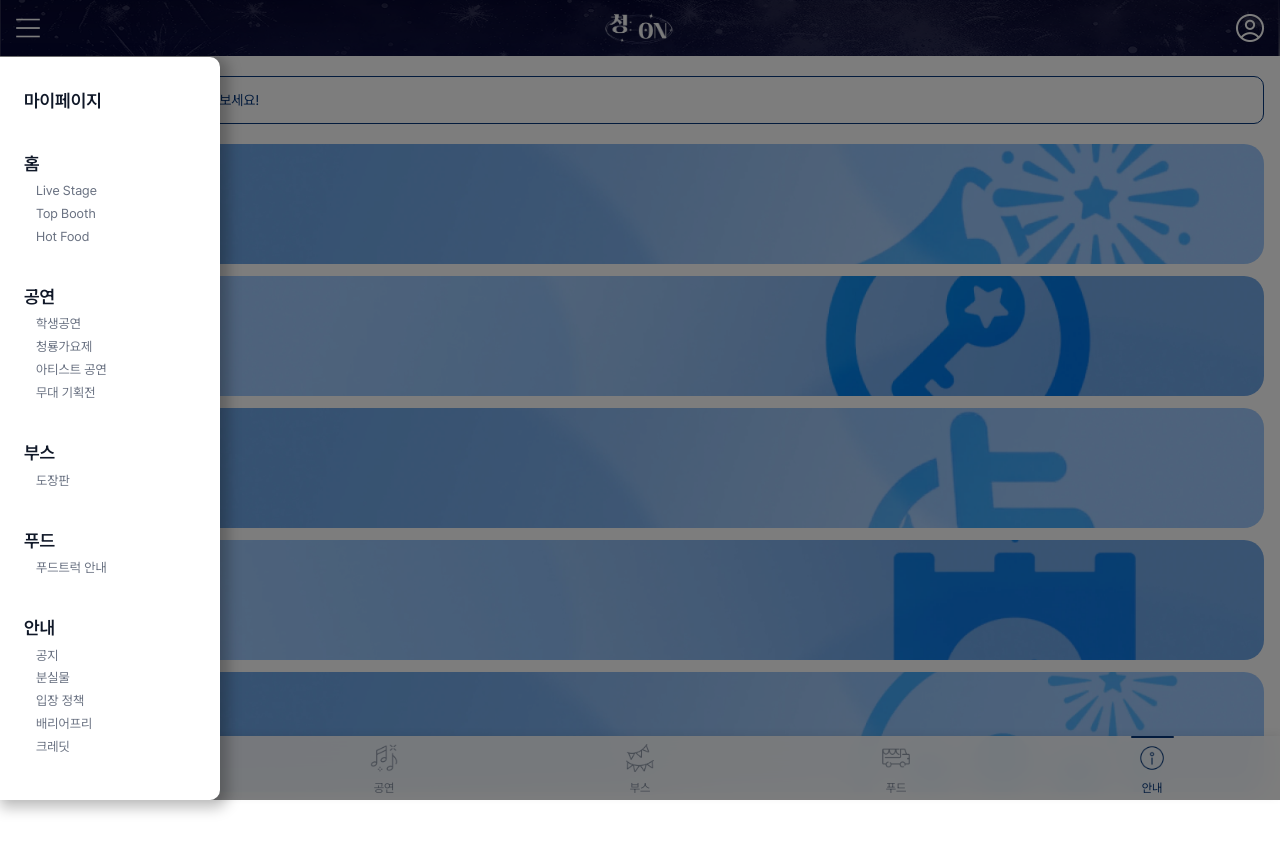
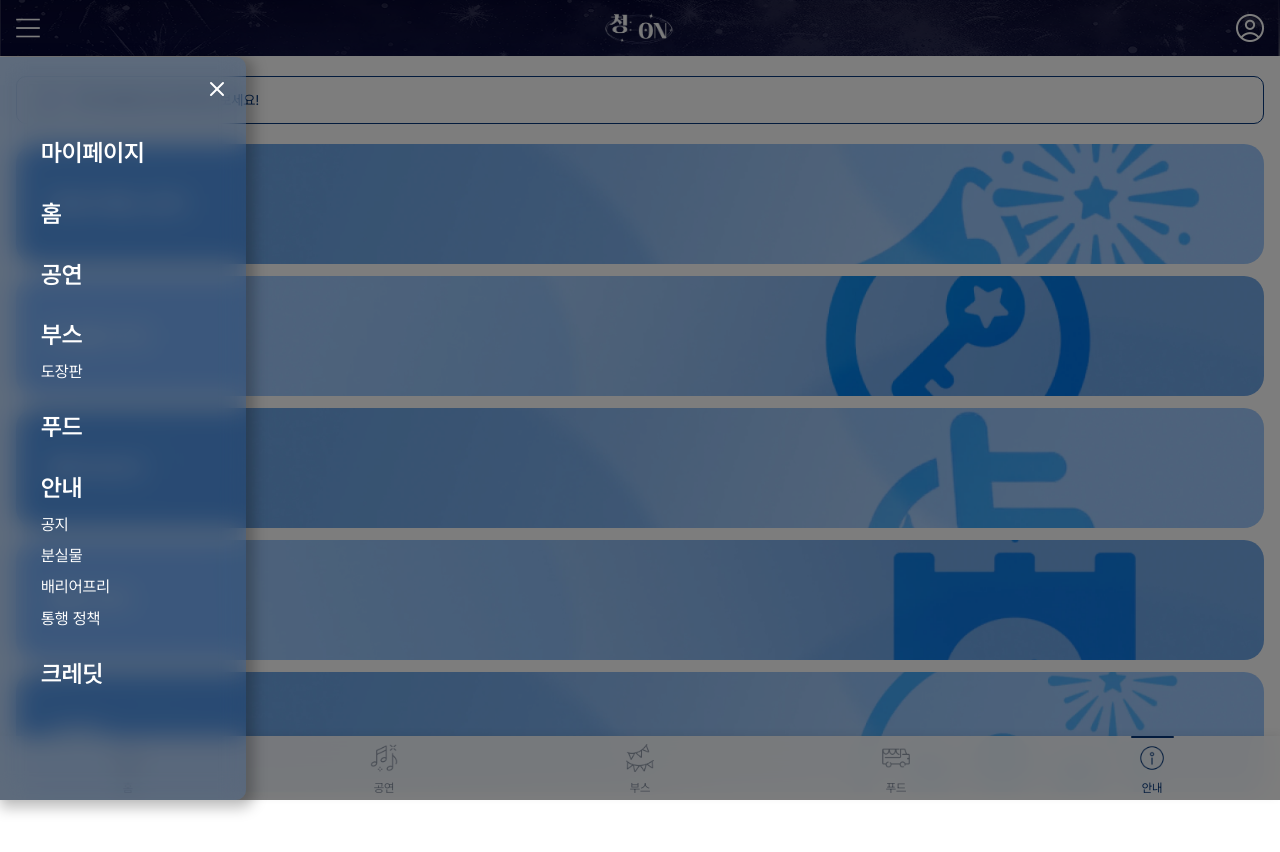
Before and after one commit to LUCAUS-Likelion14th/FrontEnd, a Next.js app: page /info in a window 1280 px wide. Both pictures are taken after a click on the button "메뉴 열기". Shown: the top 852 px of the page. Built offline with nearby package versions, Linux system fonts and the light colour scheme; no server answers.

Commit message:
edit: 네비게이션 수정

```diff
--- a/src/components/layouts/HamburgerMenu.tsx
+++ b/src/components/layouts/HamburgerMenu.tsx
@@ -2,8 +2,9 @@
 
 import { useEffect, useRef } from "react";
 import Link from "next/link";
-import { usePathname, useRouter } from "next/navigation";
+import { usePathname } from "next/navigation";
 import { motion, AnimatePresence } from "framer-motion";
+import Image from "next/image";
 
 type HamburgerMenuProps = {
   isOpen: boolean;
@@ -13,58 +14,37 @@ type HamburgerMenuProps = {
 type NavItem = {
   label: string;
   href: string;
-  subItems?: { label: string; href: string; scrollTo?: string }[];
+  subItems?: { label: string; href: string }[];
 };
 
 const NAV_ITEMS: NavItem[] = [
   { label: "마이페이지", href: "/mypage" },
-  {
-    label: "홈",
-    href: "/",
-    subItems: [
-      { label: "Live Stage", href: "/#live-stage", scrollTo: "live-stage" },
-      { label: "Top Booth", href: "/#top-booth", scrollTo: "top-booth" },
-      { label: "Hot Food", href: "/#hot-food", scrollTo: "hot-food" },
-    ],
-  },
-  {
-    label: "공연",
-    href: "/stage",
-    subItems: [
-      { label: "학생공연", href: "/stage?type=student" },
-      { label: "청룡가요제", href: "/stage?type=festival" },
-      { label: "아티스트 공연", href: "/stage?type=artist" },
-      { label: "무대 기획전", href: "/stage?type=special" },
-    ],
-  },
+  { label: "홈", href: "/" },
+  { label: "공연", href: "/stage" },
   {
     label: "부스",
     href: "/booth",
     subItems: [{ label: "도장판", href: "/stamp" }],
   },
-  {
-    label: "푸드",
-    href: "/foodtruck",
-    subItems: [{ label: "푸드트럭 안내", href: "/foodtruck" }],
-  },
+  { label: "푸드", href: "/foodtruck" },
   {
     label: "안내",
     href: "/info",
     subItems: [
       { label: "공지", href: "/info/notice" },
       { label: "분실물", href: "/info/lost" },
-      { label: "입장 정책", href: "/info/route" },
       { label: "배리어프리", href: "/info/barrier-free" },
-      { label: "크레딧", href: "/info/credit" },
+      { label: "통행 정책", href: "/info/route" },
     ],
   },
+  { label: "크레딧", href: "/info/credit" },
 ];
 
 export default function HamburgerMenu({ isOpen, onClose }: HamburgerMenuProps) {
   const pathname = usePathname();
-  const router = useRouter();
   const isMounted = useRef(false);
 
+  // 라우트 변경 시 메뉴 닫기 (마운트 직후 실행 방지)
   useEffect(() => {
     if (!isMounted.current) {
       isMounted.current = true;
@@ -74,6 +54,7 @@ export default function HamburgerMenu({ isOpen, onClose }: HamburgerMenuProps) {
     // eslint-disable-next-line react-hooks/exhaustive-deps
   }, [pathname]);
 
+  // 스크롤 잠금
   useEffect(() => {
     if (isOpen) {
       document.body.style.overflow = "hidden";
@@ -85,24 +66,11 @@ export default function HamburgerMenu({ isOpen, onClose }: HamburgerMenuProps) {
     };
   }, [isOpen]);
 
-  const handleScrollLink = (scrollTo: string) => {
-    onClose();
-    if (pathname === "/") {
-      setTimeout(() => {
-        document.getElementById(scrollTo)?.scrollIntoView({ behavior: "smooth", block: "center" });
-      }, 50);
-    } else {
-      router.push(`/#${scrollTo}`);
-      setTimeout(() => {
-        document.getElementById(scrollTo)?.scrollIntoView({ behavior: "smooth", block: "center" });
-      }, 300);
-    }
-  };
-
   return (
     <AnimatePresence>
       {isOpen && (
         <>
+          {/* 배경 오버레이 — 터치하면 닫힘 */}
           <motion.div
             key="overlay"
             initial={{ opacity: 0 }}
@@ -115,96 +83,137 @@ export default function HamburgerMenu({ isOpen, onClose }: HamburgerMenuProps) {
             aria-hidden="true"
           />
 
+          {/* 사이드 패널 — Figma: layout_OD78Y4 */}
           <motion.div
             key="panel"
             initial={{ x: "-100%" }}
             animate={{ x: 0 }}
             exit={{ x: "-100%" }}
             transition={{ type: "spring", stiffness: 320, damping: 35 }}
-            className="fixed left-0 z-50 flex flex-col"
+            className="fixed left-0 z-50"
             style={{
-              top: "57px",
+              top: "57px",       /* 헤더(56px) 바로 아래 */
               bottom: 0,
-              width: "220px",
-              backgroundColor: "#ffffff",
+              width: "246px",
+              backgroundColor: "rgba(6, 56, 125, 0.25)",
+              backdropFilter: "blur(12px)",
+              WebkitBackdropFilter: "blur(12px)",
               borderRadius: "0 10px 10px 0",
               boxShadow: "4px 4px 14px 4px rgba(0, 0, 0, 0.25)",
+              /* padding: top 20px right 17px bottom 88px left 41px */
+              padding: "20px 17px 88px 41px",
+              display: "flex",
+              flexDirection: "row",
+              gap: "10px",
             }}
             aria-label="사이드 메뉴"
           >
+            {/* 내부 컨테이너 — Figma: layout_Z0DAM0 (col, flex-end, gap 38) */}
+            <div
+              style={{
+                display: "flex",
+                flexDirection: "column",
+                alignItems: "flex-end",
+                gap: "38px",
+                width: "188px",
+              }}
+            >
+              {/* X 닫기 버튼 */}
+              <button
+                onClick={onClose}
+                aria-label="메뉴 닫기"
+                style={{ width: "24px", height: "24px", flexShrink: 0 }}
+              >
+                <Image
+                  src="/icons/hamburger-close.svg"
+                  alt="닫기"
+                  width={24}
+                  height={24}
+                  style={{ filter: "brightness(0) invert(1)" }}
+                  onError={(e) => {
+                    const t = e.currentTarget as HTMLImageElement;
+                    t.style.display = "none";
+                    const p = t.parentElement;
+                    if (p) {
+                      p.textContent = "✕";
+                      (p as HTMLElement).style.color = "#fff";
+                      (p as HTMLElement).style.fontSize = "18px";
+                    }
+                  }}
+                />
+              </button>
+
+              {/* 메뉴 목록 — Figma: layout_5CXZWT (col, stretch, gap 32) */}
               <nav
-              className="flex flex-col justify-between h-full px-6"
-              style={{ paddingTop: "32px", paddingBottom: "44px" }}
+                style={{
+                  display: "flex",
+                  flexDirection: "column",
+                  alignSelf: "stretch",
+                  gap: "32px",
+                }}
               >
                 {NAV_ITEMS.map((item) =>
                   item.subItems ? (
+                    /* 서브메뉴 있는 항목 — Figma: layout_9GDCBS (col, gap 12, w 70) */
                     <div
                       key={item.href + item.label}
-                    className="flex flex-col items-start gap-2 w-full"
+                      style={{
+                        display: "flex",
+                        flexDirection: "column",
+                        alignItems: "stretch",
+                        gap: "12px",
+                      }}
                     >
+                      {/* 메인 항목 — style_3CB3O9: SemiBold 24 */}
                       <Link
                         href={item.href}
                         onClick={onClose}
-                      className="text-gray-900"
                         style={{
-                        fontFamily: "var(--font-pretendard, Pretendard, sans-serif)",
+                          fontFamily:
+                            "var(--font-pretendard, Pretendard, sans-serif)",
                           fontWeight: 600,
-                        fontSize: "18px",
-                        lineHeight: 1.3,
+                          fontSize: "24px",
+                          lineHeight: 1.2,
+                          color: "#FFFFFF",
+                          textDecoration: "none",
                         }}
                       >
                         {item.label}
                       </Link>
-                    <div className="flex flex-col gap-1.5 pl-3">
-                      {item.subItems.map((sub) =>
-                        sub.scrollTo ? (
-                          <button
-                            key={sub.href + sub.label}
-                            onClick={() => handleScrollLink(sub.scrollTo!)}
-                            className="text-gray-500 text-left"
-                            style={{
-                              fontFamily: "var(--font-pretendard, Pretendard, sans-serif)",
-                              fontWeight: 400,
-                              fontSize: "13px",
-                              lineHeight: 1.3,
-                              background: "none",
-                              border: "none",
-                              cursor: "pointer",
-                              padding: 0,
-                            }}
-                          >
-                            {sub.label}
-                          </button>
-                        ) : (
+                      {/* 서브 항목 — style_RB3TJS: Regular 16 */}
+                      {item.subItems.map((sub) => (
                         <Link
                           key={sub.href + sub.label}
                           href={sub.href}
                           onClick={onClose}
-                            className="text-gray-500"
                           style={{
-                              fontFamily: "var(--font-pretendard, Pretendard, sans-serif)",
+                            fontFamily:
+                              "var(--font-pretendard, Pretendard, sans-serif)",
                             fontWeight: 400,
-                              fontSize: "13px",
-                              lineHeight: 1.3,
+                            fontSize: "16px",
+                            lineHeight: 1.2,
+                            color: "#FFFFFF",
+                            textDecoration: "none",
                           }}
                         >
                           {sub.label}
                         </Link>
-                        )
-                      )}
-                    </div>
+                      ))}
                     </div>
                   ) : (
+                    /* 서브메뉴 없는 항목 — style_3CB3O9: SemiBold 24 */
                     <Link
                       key={item.href + item.label}
                       href={item.href}
                       onClick={onClose}
-                    className="text-gray-900"
                       style={{
-                      fontFamily: "var(--font-pretendard, Pretendard, sans-serif)",
+                        fontFamily:
+                          "var(--font-pretendard, Pretendard, sans-serif)",
                         fontWeight: 600,
-                      fontSize: "18px",
-                      lineHeight: 1.3,
+                        fontSize: "24px",
+                        lineHeight: 1.2,
+                        color: "#FFFFFF",
+                        textDecoration: "none",
                       }}
                     >
                       {item.label}
@@ -212,6 +221,7 @@ export default function HamburgerMenu({ isOpen, onClose }: HamburgerMenuProps) {
                   )
                 )}
               </nav>
+            </div>
           </motion.div>
         </>
       )}
```
Lines whose indentation alone changed are shown as unchanged.
